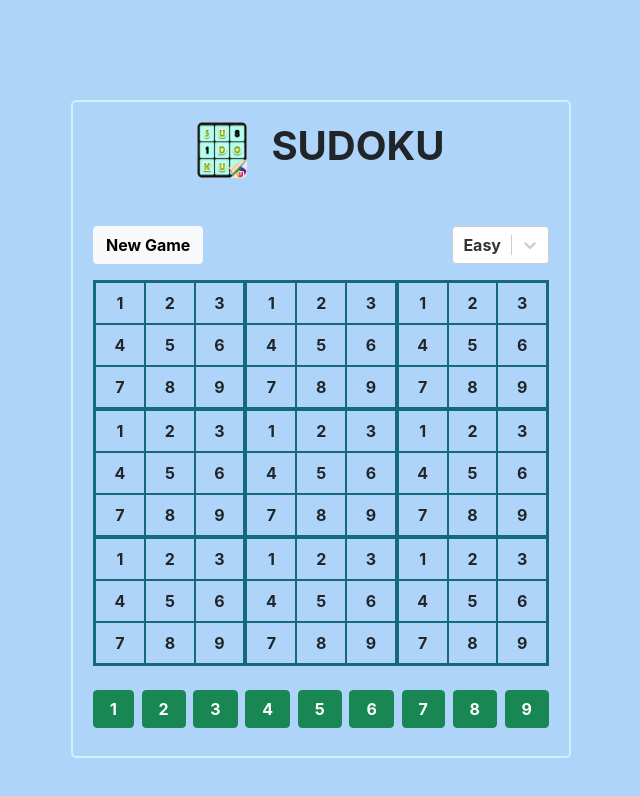
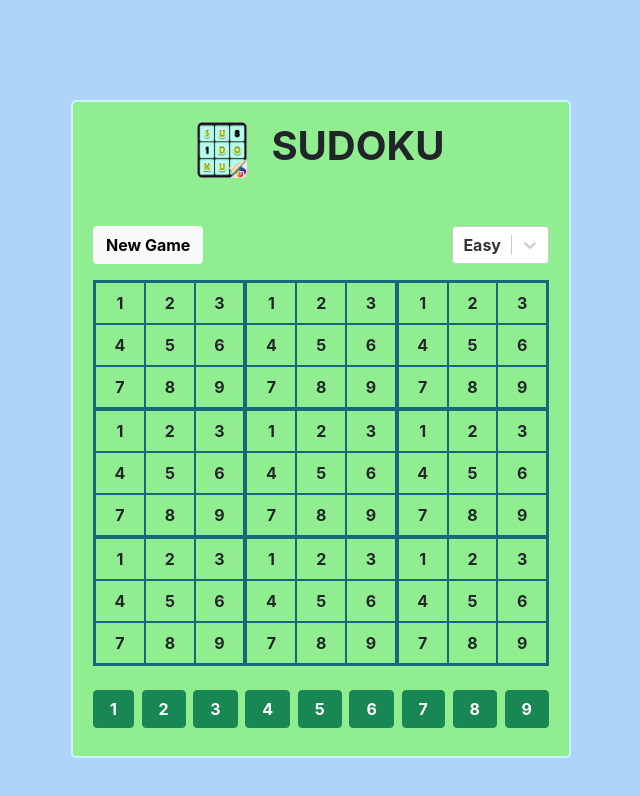
Before and after one commit to yumao823/sudoku, a React (Create React App) app: page / in a window 1280 px wide. Shown: the top 796 px of the page, without its empty margins (319-959 px from the left). Built offline with nearby package versions, Linux system fonts and the light colour scheme; no server answers.

Commit message:
feat: clean up code bases

```diff
--- a/src/App.css
+++ b/src/App.css
@@ -8,6 +8,7 @@
 .container {
   width: 500px;
   padding: 20px;
+  background-color: lightgreen;
   border-radius: 5px;
   border: 2px solid #caf3fe;
   display: flex;
```
